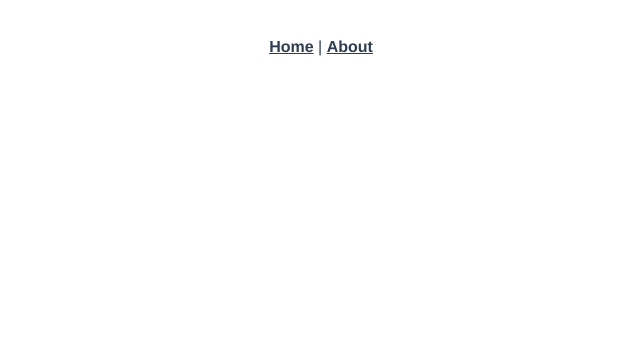
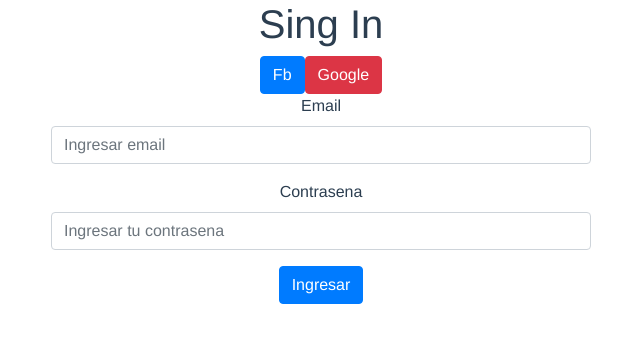
Before and after one commit to kimiabi/ciudades, a Vue app: page /login in a window 1280 px wide. Shown: the top 342 px of the page, without its empty margins (319-959 px from the left). Built offline with nearby package versions, Linux system fonts and the light colour scheme.

Commit message:
se agrego vista de componente login

```diff
--- a/src/App.vue
+++ b/src/App.vue
@@ -1,9 +1,5 @@
 <template>
   <div id="app">
-    <div id="nav">
-      <router-link to="/">Home</router-link> |
-      <router-link to="/about">About</router-link>
-    </div>
     <router-view/>
   </div>
 </template>
--- a/src/main.js
+++ b/src/main.js
@@ -2,8 +2,14 @@ import Vue from 'vue'
 import App from './App.vue'
 import router from './router'
 import store from './store'
+import BootstrapVue from 'bootstrap-vue'
+
+import 'bootstrap/dist/css/bootstrap.min.css'
+import 'bootstrap-vue/dist/bootstrap-vue.css'
 
 Vue.config.productionTip = false
+
+Vue.use(BootstrapVue)
 
 new Vue({
   router,
--- a/src/router/index.js
+++ b/src/router/index.js
@@ -1,6 +1,7 @@
 import Vue from 'vue'
 import VueRouter from 'vue-router'
 import Home from '../views/Home.vue'
+import Login from '../views/Login.vue'
 
 Vue.use(VueRouter)
 
@@ -9,6 +10,11 @@ const routes = [
     path: '/',
     name: 'Home',
     component: Home
+  },
+  {
+    path: '/login',
+    name: 'Login',
+    component: Login
   },
   {
     path: '/about',
--- /dev/null
+++ b/src/views/Login.vue
@@ -0,0 +1,48 @@
+<template>
+  <b-container>
+    <b-row align-h="center">
+      <b-col cols="12" sm="12" md="6" lg='6'>
+        <h1>Sing In</h1>
+        <b-form>
+          <b-button type="submit" variant="primary">Fb</b-button>
+          <b-button type="reset" variant="danger">Google</b-button>
+          <b-form-group
+            id="input-group-1"
+            label="Email"
+            label-for="input-email"
+          >
+            <b-form-input
+              id="input-email"
+              type="email"
+              placeholder="Ingresar email"
+              required
+            >
+            </b-form-input>
+          </b-form-group>
+          <b-form-group
+            id="input-group-2"
+            label="Contrasena"
+            label-for="input-contrasena"
+          >
+            <b-form-input
+              id="input-contrasena"
+              type="password"
+              placeholder="Ingresar tu contrasena"
+              required
+            >
+            </b-form-input>
+          </b-form-group>
+          <b-button type="submit" variant="primary">Ingresar</b-button>
+        </b-form>
+      </b-col>
+    </b-row>
+  </b-container>
+</template>
+<script>
+export default {
+  name:'Login'
+}
+</script>
+<style scoped>
+
+</style>
```
